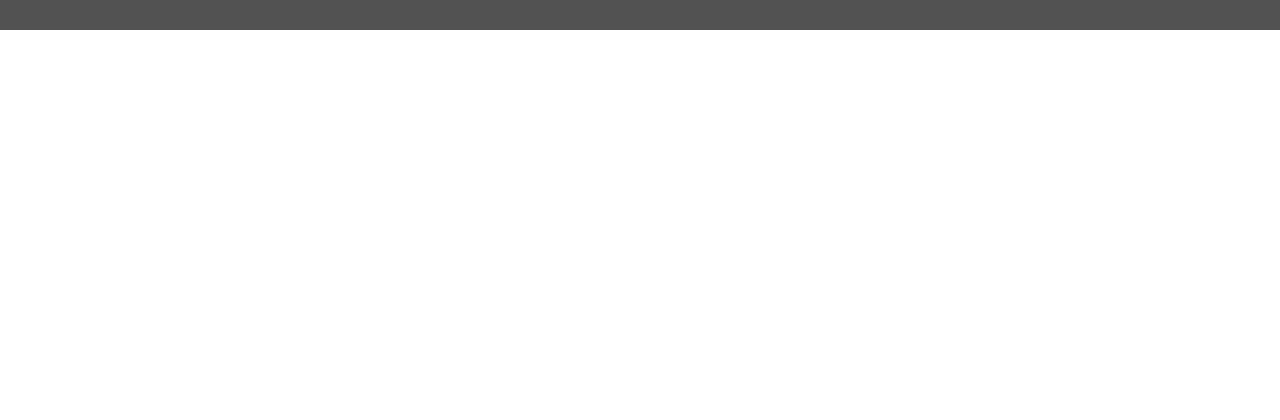
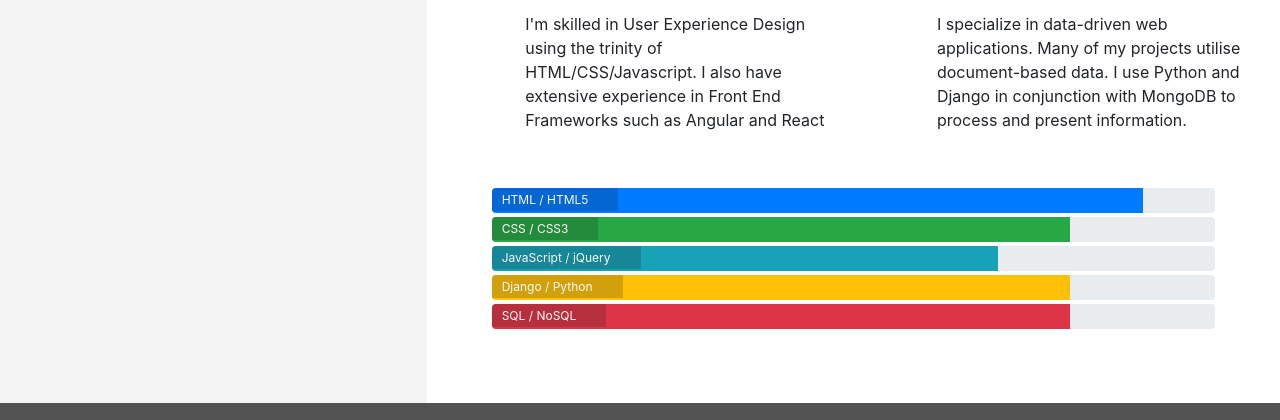
Before and after one commit to michelleconville/resume, a website: page resume.html in a window 1280 px wide. Shown: the part 499-919 px from the top of the page. Before the commit the page ends 800 px from the top, so only its background shows below. Drawn offline with nearby package versions, Linux system fonts and the light colour scheme.

Commit message:
Adding the Resume skills

```diff
--- a/assets/css/style.css
+++ b/assets/css/style.css
@@ -260,3 +260,24 @@ footer {
     position: relative;
     width: 60%;
 }
+
+/* ----------------------------------------Skills */
+
+.progress {
+    position: relative;
+    height: 25px;
+    margin-bottom: 4px;
+}
+
+.progress-type {
+    position: absolute;
+    left: 0px;
+    font-weight: 400;
+    padding: 3px 30px 2px 10px;
+    color: #fafafa;
+    background-color: rgba(25, 25, 25, 0.2);
+}
+
+.progress-section {
+    margin: 40px 20px;
+}
--- a/resume.html
+++ b/resume.html
@@ -42,7 +42,87 @@
             </div>
         </div>
     </header>
-    <section>
+    <section class="container-fluid">
+        <div class="row">
+            <div class="col-md-4 bg-color-personal-info section-column">
+                <div class="row">
+                    <div class="col-12">
+                        <h3 class="section-heading uppercase">
+                            Work History
+                        </h3>
+                    </div>
+                </div>
+            </div>
+            <div class="col-md-8 bg-color-three-reasons section-column">
+                <div class="row">
+                    <div class="col">
+                        <h3 class="section-heading uppercase">My Skills</h3>
+                    </div>
+                </div>
+                <div class="row">
+                    <div class="col-10 offset-1 offset-sm-0 col-sm-4 col-md-6">
+                        <div class="row">
+                            <div class="col-2">
+                                <i class="three-reasons-icon fa fa-tv" aria-hidden="true"></i>
+                            </div>
+                            <div class="col-10">
+                                <h4 class="three-reasons-heading uppercase">Front End</h4>
+                                <p>
+                                    I'm skilled in User Experience Design using the trinity of HTML/CSS/Javascript. I also have extensive experience in Front End Frameworks such as Angular and React
+                                </p>
+                            </div>
+                        </div>
+                    </div>
+                    <div class="col-10 offset-1 offset-sm-0 col-sm-4 col-md-6">
+                        <div class="row">
+                            <div class="col-2">
+                                <i class="three-reasons-icon fa fa-gears" aria-hidden="true"></i>
+                            </div>
+                            <div class="col-10">
+                                <h4 class="three-reasons-heading uppercase">Back End</h4>
+                                <p>
+                                    I specialize in data-driven web applications. Many of my projects utilise document-based data. I use Python and Django in conjunction with MongoDB to process and present information.
+                                </p>
+                            </div>
+                        </div>
+                    </div>
+                </div>
+                <div class="row progress-section">
+                    <div class="col">
+                        <div class="progress">
+                            <div class="progress-bar" role="progressbar" aria-valuenow="90" aria-valuemin="0" aria-valuemax="100" style="width:90%;">
+                                <span class="sr-only">90% complete</span>
+                            </div>
+                            <span class="progress-type">HTML / HTML5</span>
+                        </div>
+                        <div class="progress">
+                            <div class="progress-bar bg-success" role="progressbar" aria-valuenow="80" aria-valuemin="0" aria-valuemax="100" style="width:80%;">
+                                <span class="sr-only">80% complete</span>
+                            </div>
+                            <span class="progress-type">CSS / CSS3</span>
+                        </div>
+                        <div class="progress">
+                            <div class="progress-bar bg-info" role="progressbar" aria-valuenow="70" aria-valuemin="0" aria-valuemax="100" style="width:70%;">
+                                <span class="sr-only">70% complete</span>
+                            </div>
+                            <span class="progress-type">JavaScript / jQuery</span>
+                        </div>
+                        <div class="progress">
+                            <div class="progress-bar bg-warning" role="progressbar" aria-valuenow="80" aria-valuemin="0" aria-valuemax="100" style="width:80%;">
+                                <span class="sr-only">80% complete</span>
+                            </div>
+                            <span class="progress-type">Django / Python</span>
+                        </div>
+                        <div class="progress">
+                            <div class="progress-bar bg-danger" role="progressbar" aria-valuenow="80" aria-valuemin="0" aria-valuemax="100" style="width:80%;">
+                                <span class="sr-only">80% complete</span>
+                            </div>
+                            <span class="progress-type">SQL / NoSQL</span>
+                        </div>
+                    </div>
+                </div>
+            </div>
+        </div>
 
     </section>
     <footer class="container-fluid">
```
